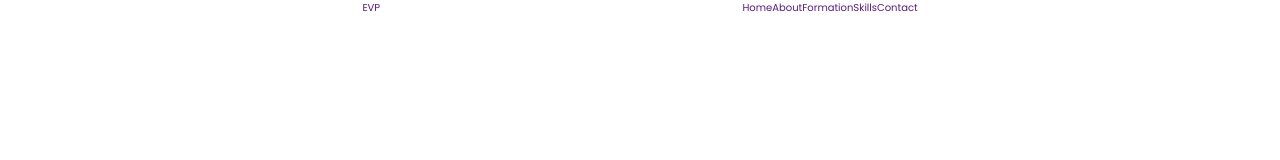
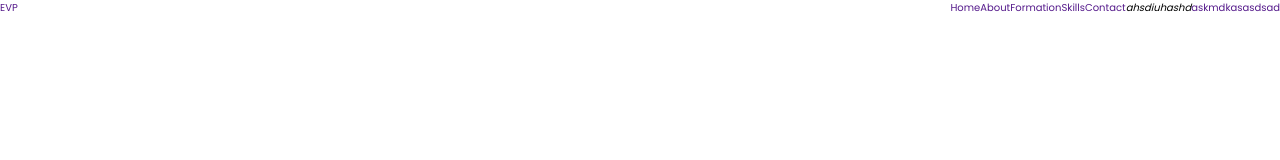
Before and after one commit to Emmanuelvp88/Portfolio.2, a plain HTML site: page index.html in a window 1280 px wide. Drawn offline with Linux system fonts and the light colour scheme.

Commit message:
distribuyendo el contenido del nav

```diff
--- a/Stylo.css
+++ b/Stylo.css
@@ -19,11 +19,19 @@ html{
     font-size: 62.5%;
     overflow: hidden;
 }
-.links-bar{
+.nav-bar{
     display: flex;
     justify-content: space-between;
 }
-.nav-bar{
+.links{
     display: flex;
-    justify-content: space-evenly;
+    justify-content: space-between;
 }
+.links-bar{
+    display: flex;
+    justify-content: space-around;
+}
+.icons-bar{
+    display: flex;
+    justify-content: space-between;
+}
--- a/index.html
+++ b/index.html
@@ -19,9 +19,9 @@
                         <li><a href="">Contact</a></li>
                     </ul>
                     <ul class="icons-bar">
-                        <li><a></a></li>
-                        <li><a></a></li>
-                        <li><a></a></li>
+                        <li><i class='bx bxl-github'><a>ahsdiuhashd</a></i></li>
+                        <li><a href="">askmdkas</a></li>
+                        <li><a href="">asdsad</a></li>
                     </ul>
                 </div>
             </nav>
```
